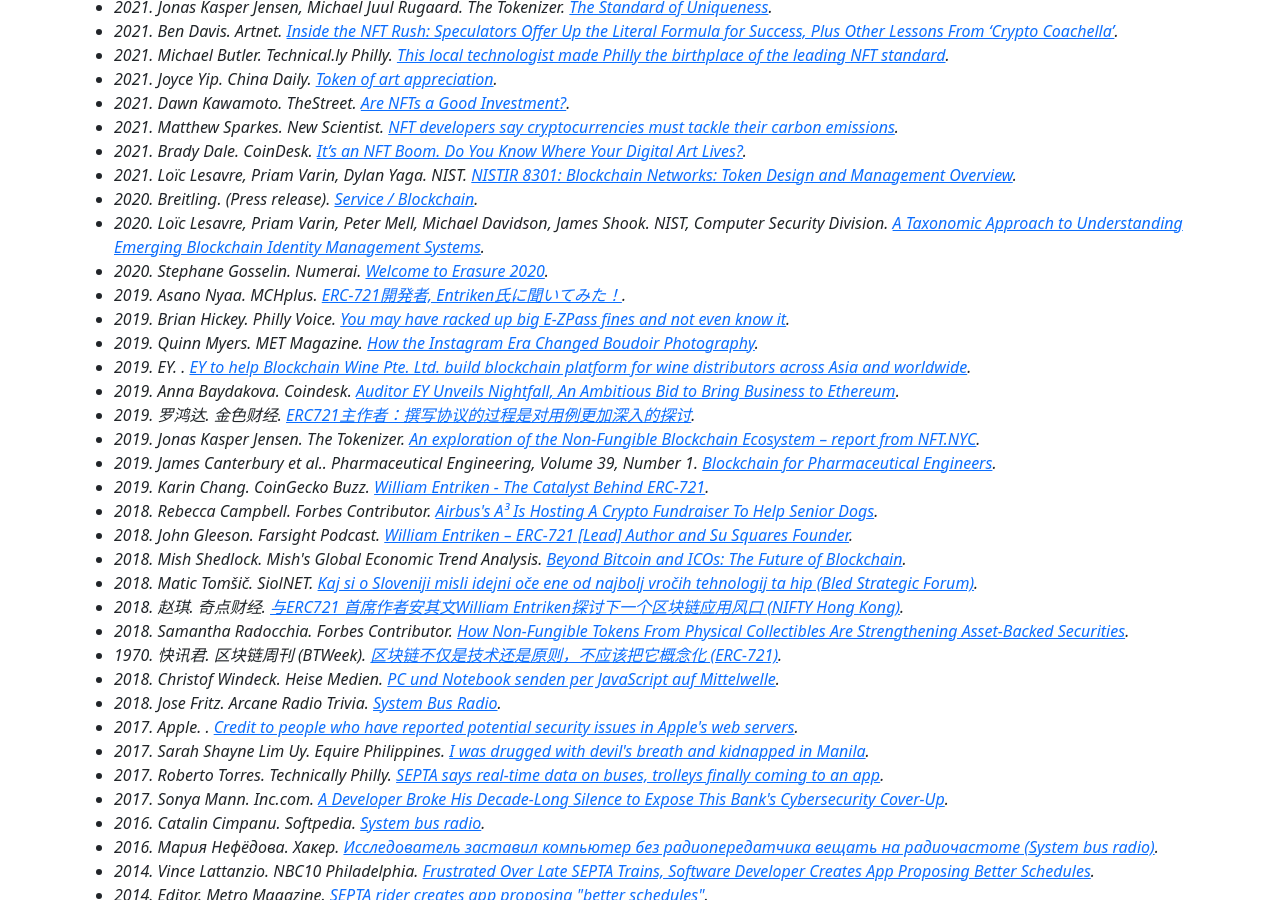
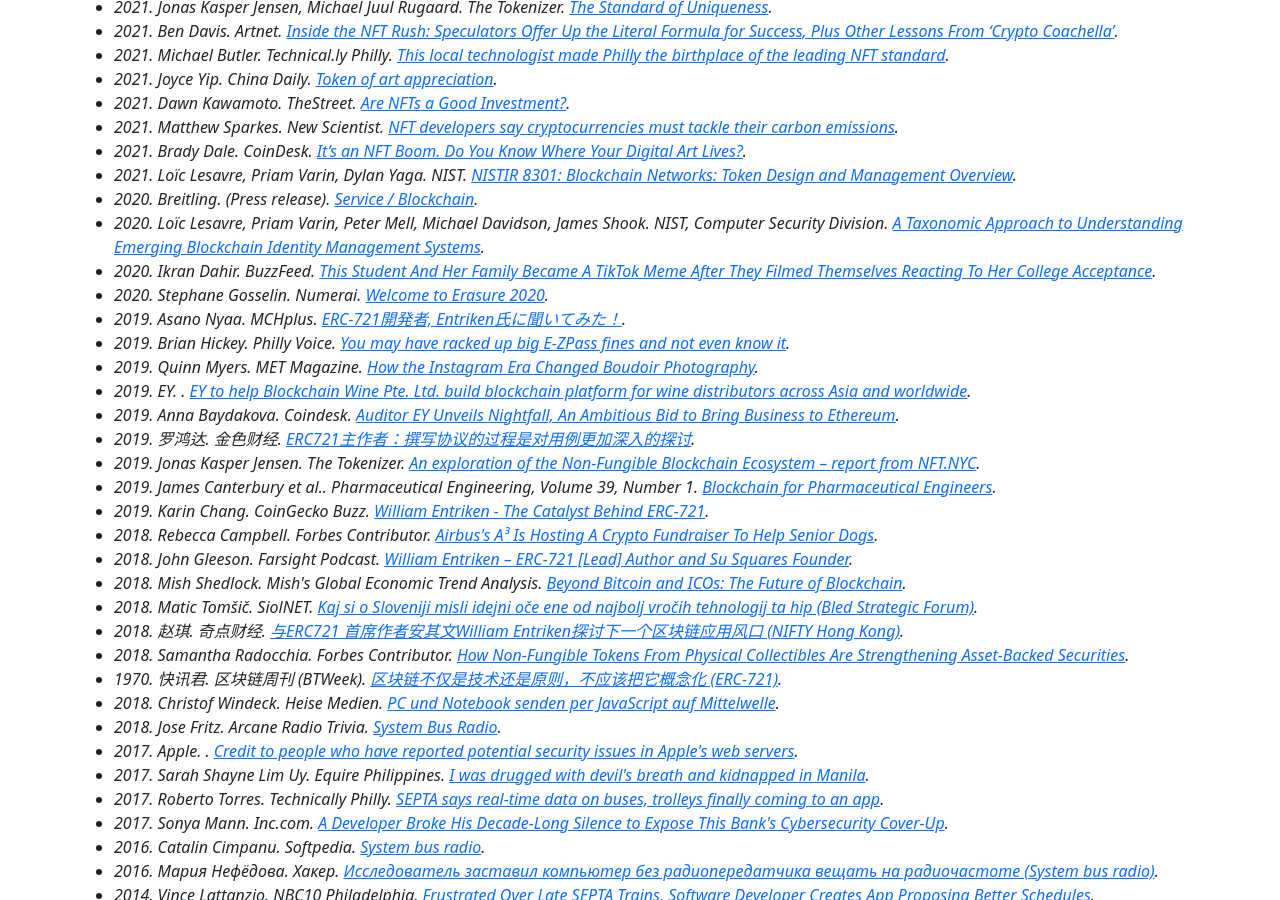
Before and after one commit to fulldecent/phor.net, a Jekyll site: the page built from index.html, in a window 1280 px wide and 900 px high, scrolled down 2692 px. Built offline with Jekyll 4.4.1, drawn with Linux system fonts in a browser that asks for light colours; nearby versions of some CDN libraries; comment, search, counter and statistics services are not loaded.

Commit message:
add buzzfeed

```diff
--- a/_data/press-coverage.json
+++ b/_data/press-coverage.json
@@ -103,6 +103,13 @@
     "publication": "NIST, Computer Security Division",
     "url": "https://nvlpubs.nist.gov/nistpubs/CSWP/NIST.CSWP.01142020.pdf",
     "title": "A Taxonomic Approach to Understanding Emerging Blockchain Identity Management Systems"
+  },
+  {
+    "date": "2020-01-09",
+    "authors": ["Ikran Dahir"],
+    "publication": "BuzzFeed",
+    "url": "https://www.buzzfeed.com/ikrd/student-family-tiktok-meme",
+    "title": "This Student And Her Family Became A TikTok Meme After They Filmed Themselves Reacting To Her College Acceptance"
   },
   {
     "date": "2020-01-31",
```
